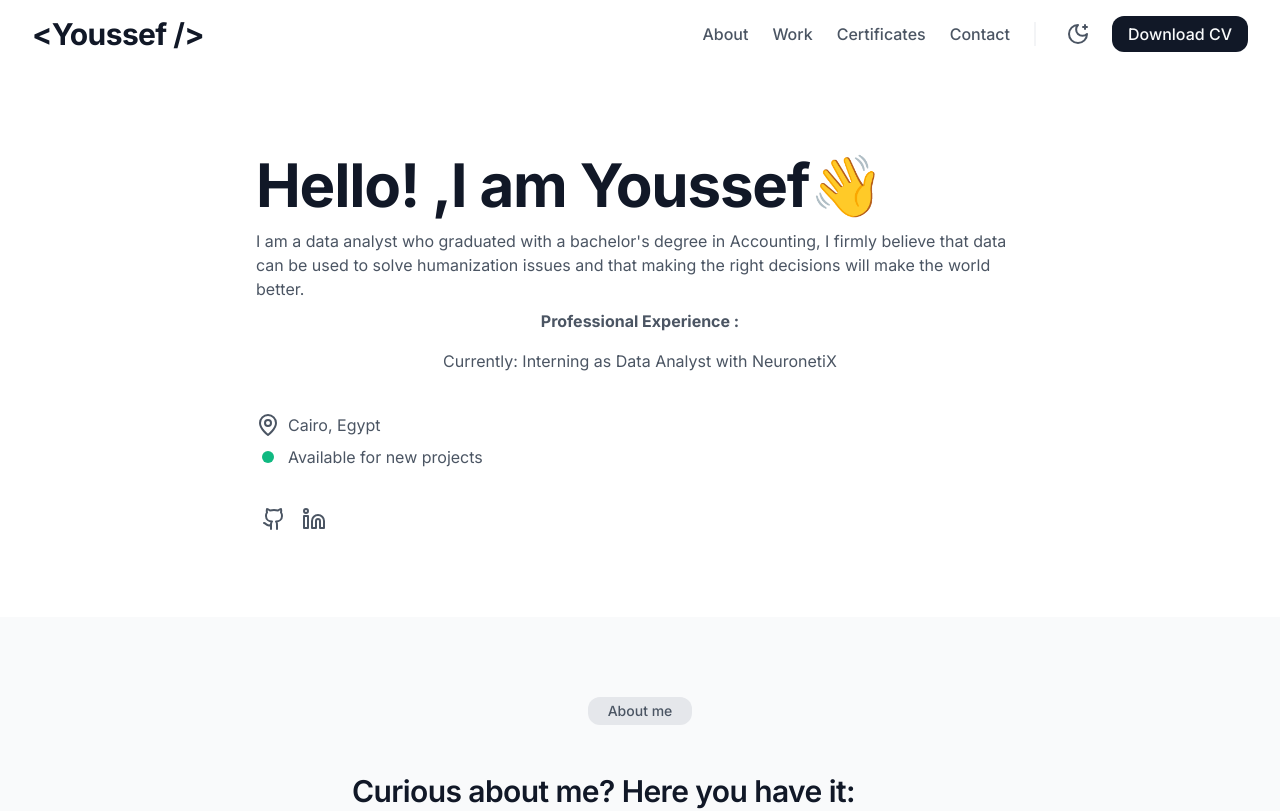
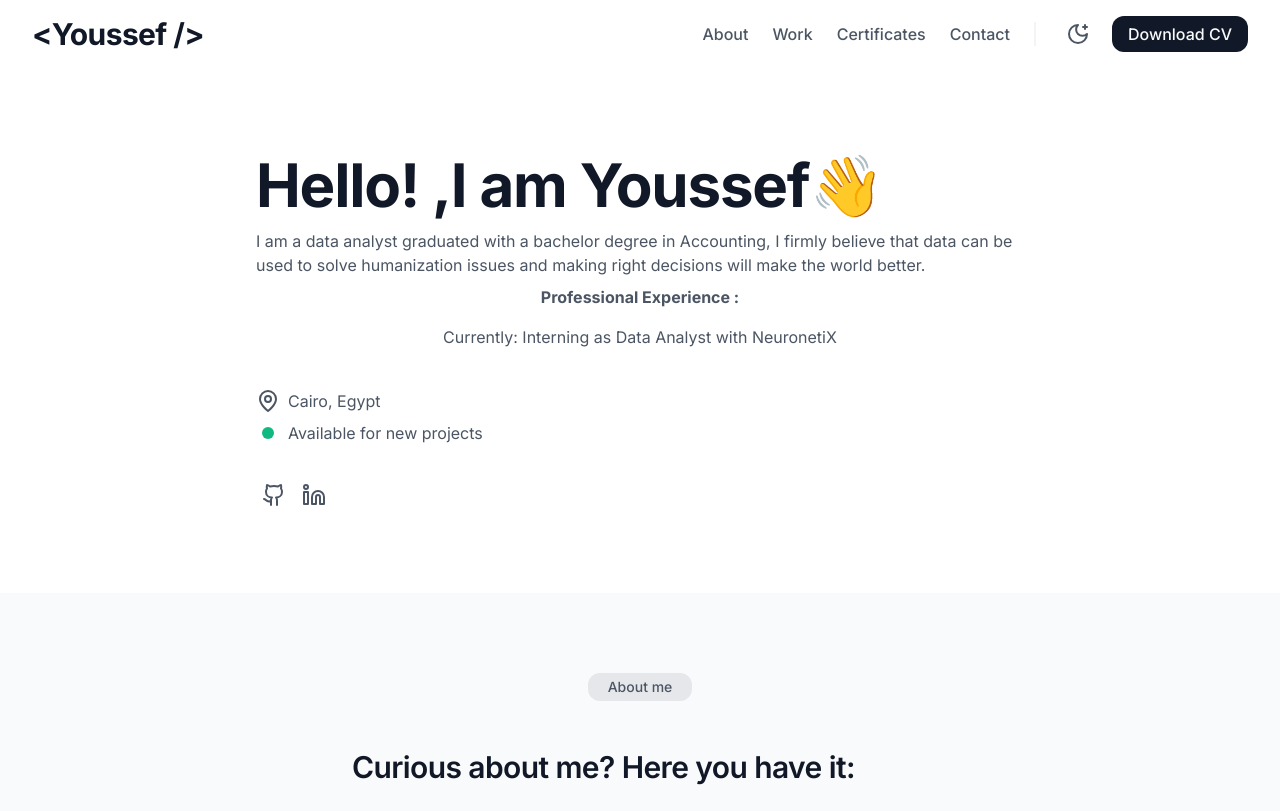
Before and after one commit to Youssef-FahmyEG/Website, a Next.js app: page / in a window 1280 px wide. Shown: the top 811 px of the page. Built offline with nearby package versions, Linux system fonts and the light colour scheme.

Commit message:
Update hero.tsx

```diff
--- a/src/components/sections/hero.tsx
+++ b/src/components/sections/hero.tsx
@@ -20,8 +20,7 @@ const HeroSection = () => {
             </Typography>
             <Typography>
 
-I am a data analyst who graduated with a bachelor's degree in Accounting, I firmly believe that data can be used to solve humanization issues and that making the right decisions will make the world better.
-
+I am a data analyst graduated with a bachelor degree in Accounting, I firmly believe that data can be used to solve humanization issues and making right decisions will make the world better.
             </Typography>
             <p className='font-bold text-center'>
             Professional Experience :
```
